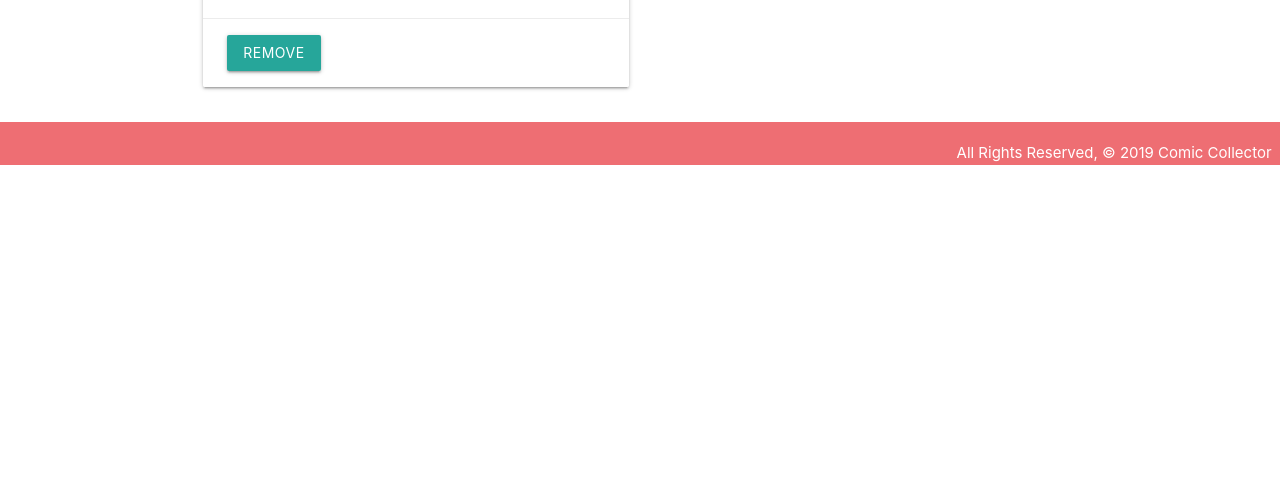
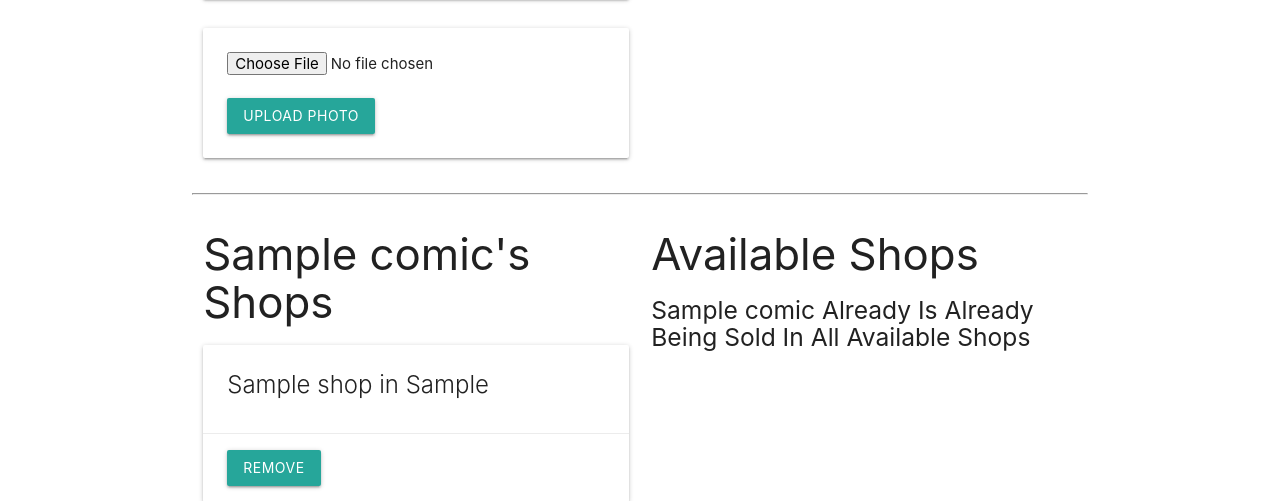
Before and after one commit to MetaHeather/comic-book-collector, a Django app: page /comics/1/ in a window 1280 px wide. Shown: the part 774-1275 px from the top of the page. Before the commit the page ends 939 px from the top, so only its background shows below. Run offline with Django 3.2, Linux system fonts and the light colour scheme; tables that the repository leaves empty hold one stand-in row (values such as "Sample post").

Commit message:
Photos can now be uploaded to comic detail page

```diff
--- a/main_app/admin.py
+++ b/main_app/admin.py
@@ -1,6 +1,7 @@
 from django.contrib import admin
-from .models import Comic, Purchase, Shop
+from .models import Comic, Purchase, Shop, Photo
 # Register your models here.
 admin.site.register(Comic)
 admin.site.register(Purchase)
 admin.site.register(Shop)
+admin.site.register(Photo)
--- a/main_app/models.py
+++ b/main_app/models.py
@@ -41,3 +41,9 @@ class Purchase(models.Model):
         return f"{self.get_purchasetime_display()} of {self.purchasedate}"
     class Meta:
         ordering = ['-purchasedate']
+
+class Photo(models.Model):
+    url = models.CharField(max_length=200)
+    comic = models.ForeignKey(Comic, on_delete=models.CASCADE)
+    def __str__(self):
+        return f"Photo for comic_id: {self.comic_id} @{self.url}"
--- a/main_app/templates/comics/detail.html
+++ b/main_app/templates/comics/detail.html
@@ -17,6 +17,17 @@
         <a href="{% url 'comics_delete' comic.id %}">Delete</a>
       </div>
     </div>
+    {% for photo in comic.photo_set.all %}
+    <img class="responsive-img card-panel" src="{{photo.url}}">
+    {% empty %}
+    <div class="card-panel teal-text center-align">No Photos Uploaded</div>
+    {% endfor %}
+    <form action="{% url 'add_photo' comic.id %}" enctype="multipart/form-data" method="POST" class="card-panel">
+      {% csrf_token %}
+      <input type="file" name="photo-file">
+      <br><br>
+      <input type="submit" class="btn" value="Upload Photo">
+  </form>
   </div>
   <div class="col s6">
     <form action="{% url 'add_purchase' comic.id %}" method="POST">
--- a/main_app/urls.py
+++ b/main_app/urls.py
@@ -16,10 +16,12 @@ urlpatterns = [
     path('comics/<int:pk>/delete/', views.ComicDelete.as_view(), name='comics_delete'),
     #add a purchase
     path('comics/<int:comic_id>/add_purchase/', views.add_purchase, name='add_purchase'),
-    # associate a toy with a cat (M:M)
+    # associate a shop with a comic (M:M)
     path('comics/<int:comic_id>/assoc_shop/<int:shop_id>/', views.assoc_shop, name='assoc_shop'),
-    # unassociate a toy and cat
+    # unassociate a shop and comic
     path('comics/<int:comic_id>/unassoc_shop/<int:shop_id>/', views.unassoc_shop, name='unassoc_shop'),
+    # Submiting a phot
+    path('comics/<int:comic_id>/add_photo/', views.add_photo, name='add_photo'),
     path('shops/', views.ShopList.as_view(), name='shops_index'),
     path('shops/<int:pk>/', views.ShopDetail.as_view(), name='shops_detail'),
     path('shops/create/', views.ShopCreate.as_view(), name='shops_create'),
--- a/main_app/views.py
+++ b/main_app/views.py
@@ -1,12 +1,16 @@
 from django.shortcuts import render, redirect
 from django.views.generic.edit import CreateView, UpdateView, DeleteView
 from django.views.generic import ListView, DetailView
+import uuid
+import boto3
 #models
-from .models import Comic
-from .models import Purchase
-from .models import Shop
+from .models import Comic, Shop, Photo
 #forms
 from .forms import PurchaseForm
+
+S3_BASE_URL = 's3.us-east-2.amazonaws.com'
+BUCKET = 'comic-collector-hne'
+
 
 # Create your views here.
 
@@ -80,3 +84,22 @@ class ShopUpdate(UpdateView):
 class ShopDelete(DeleteView):
   model = Shop
   success_url = '/shops/'
+
+def add_photo(request, comic_id):
+    # photo-file will be the "name" attribute on the <input type="file">
+    photo_file = request.FILES.get('photo-file', None)
+    if photo_file:
+        s3 = boto3.client('s3')
+        # need a unique "key" for S3 / needs image file extension too
+        key = uuid.uuid4().hex[:6] + photo_file.name[photo_file.name.rfind('.'):]
+        # just in case something goes wrong
+        try:
+            s3.upload_fileobj(photo_file, BUCKET, key)
+            # build the full url string
+            url = f"{S3_BASE_URL}{BUCKET}/{key}"
+            # we can assign to cat_id or cat (if you have a cat object)
+            photo = Photo(url=url, comic_id=comic_id)
+            photo.save()
+        except:
+            print('An error occurred uploading file to S3')
+    return redirect('detail', comic_id=comic_id)
```
Also changed, not shown: main_app/migrations/0006_photo.py (added), main_app/templates/main_app/shop_detail.html (line endings or trailing spaces), manage.py (line endings or trailing spaces).
